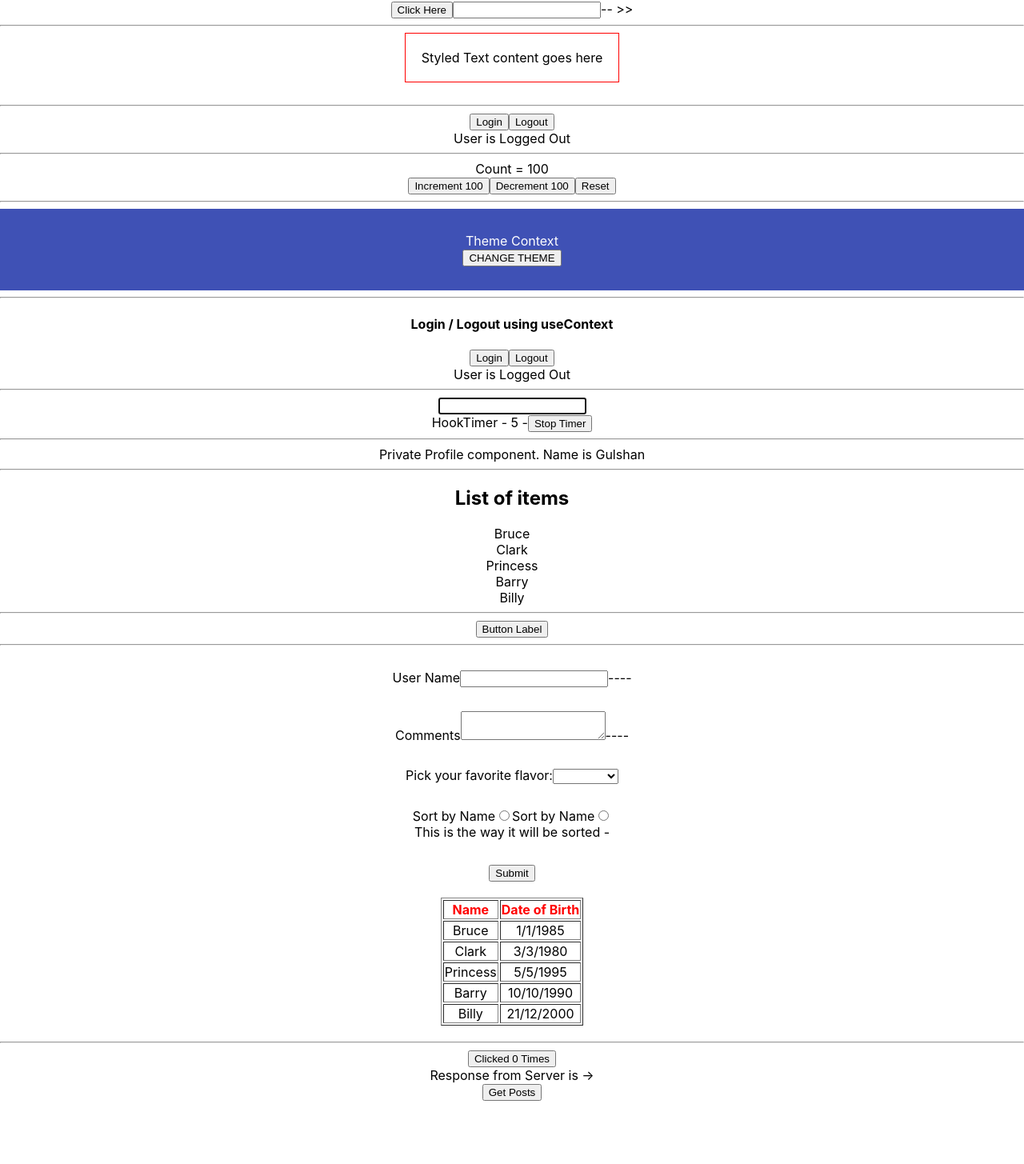
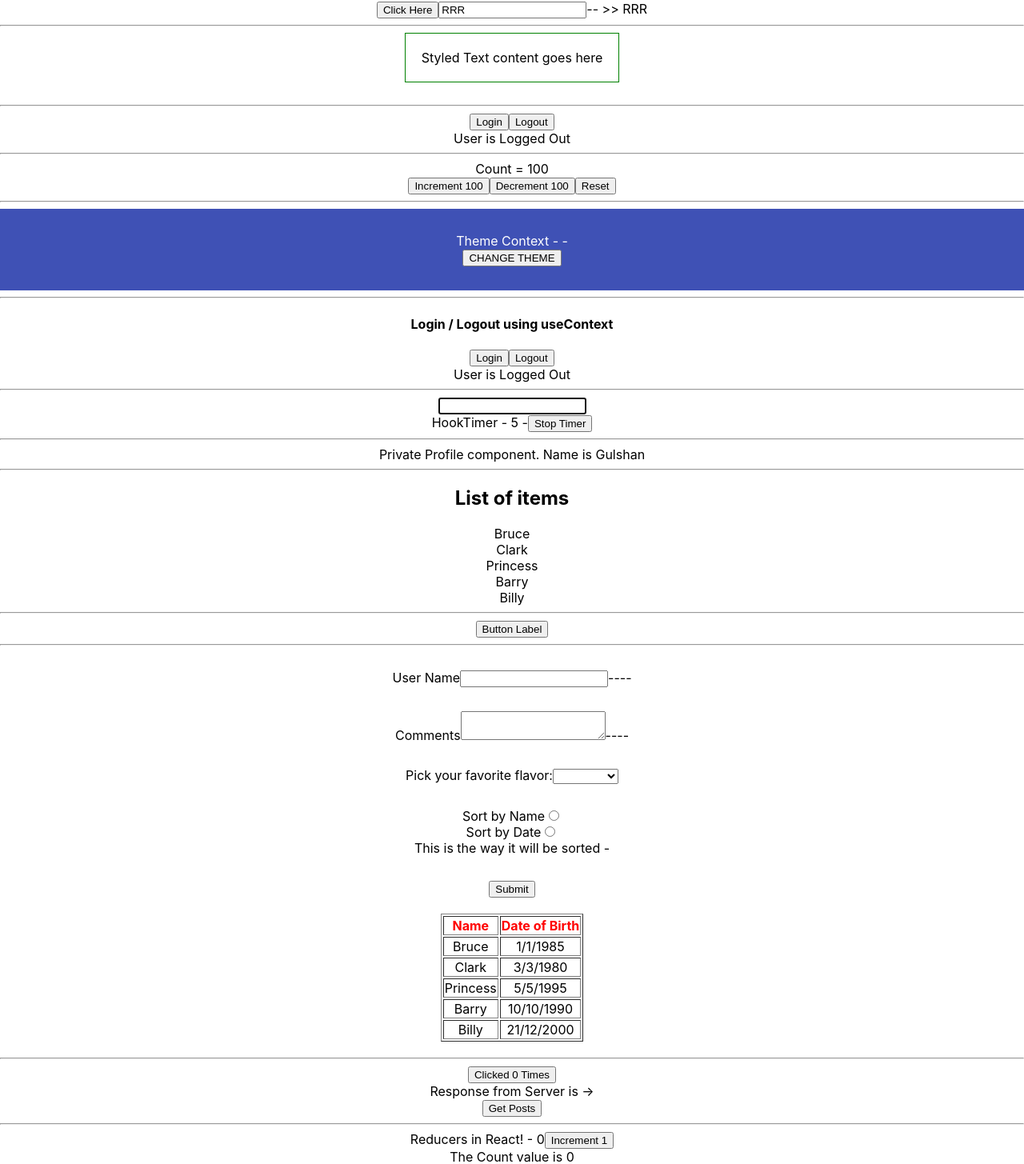
Before and after one commit to MohammadGulshan/ReactTypeScriptDemo, a React (Create React App) app: page / in a window 1280 px wide. Shown: the part 540-1995 px from the top of the page at 80% size. Before the commit the page ends 1916 px from the top, so only its background shows below. Built offline with nearby package versions, Linux system fonts and the light colour scheme.

Commit message:
Updated code with optimisation

```diff
--- a/src/App.tsx
+++ b/src/App.tsx
@@ -1,4 +1,4 @@
-import { useState } from 'react';
+import { createContext, useCallback, useReducer, useState } from 'react';
 import './App.css';
 import { Private } from './components/auth/Private';
 import { Profile } from './components/auth/Profile';
@@ -24,8 +24,28 @@ import { Counter } from './components/state/Counter';
 import { LoggedIn } from './components/state/LoggedIn';
 import { Status } from './components/Status';
 import ClickCounter from './components/higher-order/ClickCounter';
+import ReduceCounter from './components/reducers/ReduceCounter';
+
+type Action = 'increment' | 'decrement' | 'reset'
+export const contextForReducerValue = createContext<number | null>(null)
+export const contextForReducerDispatch = createContext<React.Dispatch<Action> | any>({} as any)
+
+const cartInit = 0
+const cartReducer = (cartState: number, cartUpdate: Action) => {
+	switch (cartUpdate) {
+		case 'increment':
+			return cartState + 1
+		case 'decrement':
+			return cartState - 1
+		case 'reset':
+			return cartInit
+		default:
+			return cartState
+	}
+}
 
 function App() {
+
 	const personName = {
 		first: 'Bruce',
 		last: 'Bhai'
@@ -46,7 +66,7 @@ function App() {
 		}
 	]
 
-	let inputValue = '';
+	const [inputValue, setInputValue] = useState('RRR');
 	const [sortList, setSortList] = useState<sortTableType[]>([
 		{
 			id: 1,
@@ -80,7 +100,8 @@ function App() {
 		}
 	])
 
-	const changeSortFn = (radioSort: string) => {
+	const changeSortFn = useCallback(
+		(radioSort: string) => {
 			// console.log('Sort Changed to ', radioSort)
 			// console.log(sortList);
 			// console.log(JSON.parse(JSON.stringify(sortList.sort((a, b) => a.first.localeCompare(b.first)))))
@@ -92,7 +113,12 @@ function App() {
 				}))))
 
 			}
-	}
+		},
+		[sortList],
+	)
+
+	// useReducer and useContext example
+	const [myCart, myCartUpdate] = useReducer(cartReducer, cartInit)
 
 	return (
 		<div className="App">
@@ -100,10 +126,10 @@ function App() {
 			<Person name={personName} />
 			<hr />
 
-            <PersonList names={nameList}/>
+			<PersonList names={nameList} />
 			<hr />
 
-			<Status status='loading'/>
+			<Status status='loading' />
 			<hr />
 
 			<Heading>Hello, this is Heading!</Heading>
@@ -116,17 +142,17 @@ function App() {
 				console.log(`The ID is ${id} and event is ${event}`);
 			}} />
 			<Input value={inputValue} handleChange={(event) => {
-				console.log(event);
+				setInputValue(event.target.value)
 			}} />
 			{`-- >> ${inputValue}`}
 			<hr />
 
 			<Container styles={{
-				border: '1px solid red',
+				border: '1px solid green',
 				display: 'inline-block',
 				padding: '20px',
 				marginBottom: '20px'
-			}}/>
+			}} />
 			<hr />
 
 			{/* State Tutorial Starts */}
@@ -172,11 +198,22 @@ function App() {
 			</CustomButton>
 			<hr />
 
-			<Form changeSort={changeSortFn}/>
-			<Table sortArray={sortList}/>
+			<Form changeSort={changeSortFn} />
+			<Table sortArray={sortList} />
 			<hr />
 
 			<ClickCounter />
+			<hr />
+
+			<contextForReducerValue.Provider value={myCart}>
+				<contextForReducerDispatch.Provider value={myCartUpdate}>
+					<div>
+						Reducers in React! - {myCart}
+						<button onClick={() => myCartUpdate('increment')}>Increment 1</button>
+						<ReduceCounter />
+					</div>
+				</contextForReducerDispatch.Provider>
+			</contextForReducerValue.Provider>
 		</div>
 	);
 }
--- a/src/components/context/Box.tsx
+++ b/src/components/context/Box.tsx
@@ -1,4 +1,4 @@
-import { useContext } from "react"
+import { useContext, useState } from "react"
 import { ThemeContext } from "./ThemeContext"
 
 export const Box = () => {
@@ -13,15 +13,16 @@ export const Box = () => {
 		color: theme.secondary.text,
 		padding: '30px'
 	}
-	let isPrimary = true;
+
+	const [isPrimary, setisPrimary] = useState(true)
 
 	const changeTheme = () => {
-		isPrimary = !isPrimary;
+		setisPrimary(!isPrimary);
 	}
 
 	return (
 		<div style={isPrimary ? boxStylePrimary : boxStyleSecondary}>
-			Theme Context
+			Theme Context - - {isPrimary}
 			<div>
 				<button onClick={changeTheme}>CHANGE THEME</button>
 			</div>
--- a/src/components/react-interview/Form.tsx
+++ b/src/components/react-interview/Form.tsx
@@ -26,6 +26,7 @@ const Form = ({changeSort}: FormProps) => {
 	const handleRadioSort = (e: React.ChangeEvent<HTMLInputElement>) => {
 		console.log(e.target);
 		setRadioSort(e.target.id)
+		changeSort(e.target.id);
 	}
 
 	const handleSubmit = (e: React.FormEvent<HTMLFormElement>) => {
@@ -35,7 +36,6 @@ const Form = ({changeSort}: FormProps) => {
 
 	useEffect(() => {
 		console.log('Do something after counter has changed', radioSort);
-		changeSort(radioSort);
 	}, [radioSort]);
 
 	return (
@@ -73,8 +73,8 @@ const Form = ({changeSort}: FormProps) => {
 						onChange={(event) => handleRadioSort(event)}
 						checked={radioSort === 'sortName'}
 					/>
-
-					<label htmlFor="sortDate">Sort by Name</label>
+					<br />
+					<label htmlFor="sortDate">Sort by Date</label>
 					<input type="radio" name="sortTable" id="sortDate"
 						value={radioSort}
 						onChange={(event) => handleRadioSort(event)}
--- /dev/null
+++ b/src/components/reducers/ReduceCounter.tsx
@@ -0,0 +1,20 @@
+import { useContext } from "react"
+import { contextForReducerValue, contextForReducerDispatch } from "../../App"
+
+const ReduceCounter = () => {
+	const reducerContext = useContext(contextForReducerValue)
+	const reducerContextDispatch = useContext(contextForReducerDispatch)
+
+	return (
+		<div>
+			<div>
+				{`The Count value is ${reducerContext}`}
+			</div>
+			<button onClick={() => reducerContextDispatch('increment')}>Increment 1</button>
+			<button onClick={() => reducerContextDispatch('decrement')}>Decrement 1</button>
+			<button onClick={() => reducerContextDispatch('reset')}>Reset</button>
+		</div>
+	)
+}
+
+export default ReduceCounter
```
Lines whose indentation alone changed are shown as unchanged.
